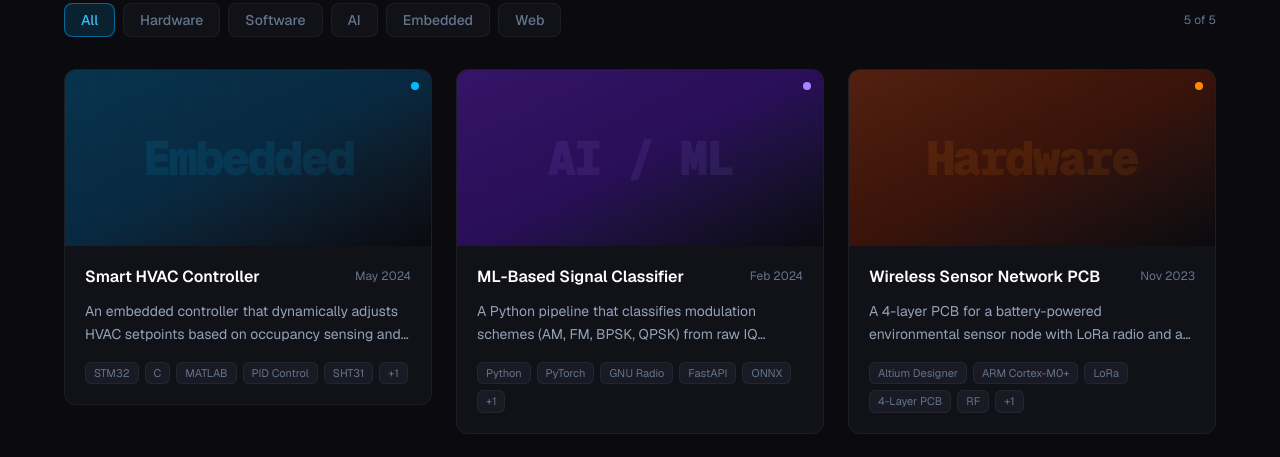
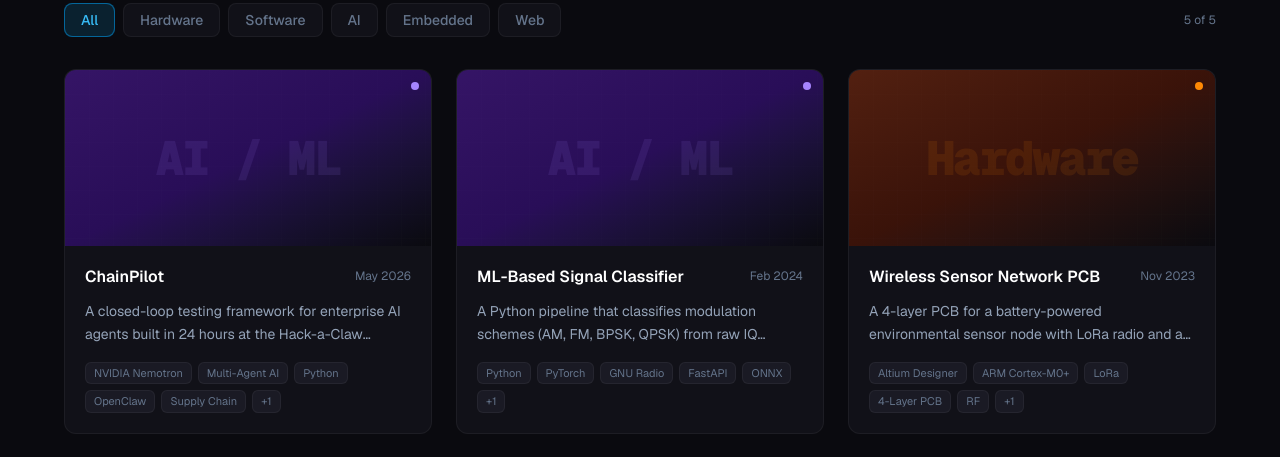
Before and after one commit to ethend5/Portfolio-Website, a Next.js app: page /projects in a window 1280 px wide. Shown: the part 319-776 px from the top of the page. Built offline with nearby package versions, Linux system fonts and the light colour scheme; no server answers.

Commit message:
ChainPilot

```diff
--- a/src/data/projects.ts
+++ b/src/data/projects.ts
@@ -2,28 +2,27 @@ import type { Project } from "@/types";
 
 export const projects: Project[] = [
   {
-    title: "Smart HVAC Controller",
-    slug: "smart-hvac-controller",
+    title: "ChainPilot",
+    slug: "chainpilot",
     description:
-      "An embedded controller that dynamically adjusts HVAC setpoints based on occupancy sensing and thermal modeling.",
+      "A closed-loop testing framework for enterprise AI agents built in 24 hours at the Hack-a-Claw NVIDIA Hackathon at UCSC, pairing a live supply chain simulation with a multi-agent pipeline powered by NVIDIA Nemotron.",
     longDescription:
-      "Designed and built a low-power embedded system using an STM32 microcontroller to replace a legacy thermostat. The system reads occupancy via a PIR sensor, ambient temperature and humidity via an SHT31, and adjusts a relay-driven HVAC unit using a PID control loop tuned with MATLAB. Data is logged over UART to a Raspberry Pi host for analysis.",
-    date: "2024-05",
-    tags: ["STM32", "C", "MATLAB", "PID Control", "SHT31", "FreeRTOS"],
-    image: "/projects/hvac-controller.png",
-    github: "https://github.com",
+      "Designed and built ChainPilot, a closed-loop testing framework for enterprise AI agents, in 24 hours for the Hack-a-Claw NVIDIA Hackathon at UCSC. The system pairs a live supply chain simulation with a multi-agent pipeline powered by NVIDIA Nemotron and orchestrated via OpenClaw. A proposer agent, a critic agent, and an executor agent work together against a real backend with constrained APIs. Every decision gets evaluated on measurable downstream KPIs including service level, cost, emissions, and profit.",
+    date: "2026-05",
+    tags: ["NVIDIA Nemotron", "Multi-Agent AI", "Python", "OpenClaw", "Supply Chain", "Agentic AI"],
+    image: "/projects/chainpilot.png",
     featured: true,
-    category: "embedded",
+    category: "ai",
     problem:
-      "Legacy thermostats in the lab caused 20–30 min overshoot cycles because they only used bang-bang control with no occupancy awareness.",
+      "Most AI agent frameworks only ask whether an agent completed a task. In enterprise environments, that is not enough. An agent might call the right API but still make a decision that makes the overall system worse. Existing evaluation tools focus on reasoning and tool use, but none of them measure what actually happens after the agent acts.",
     process:
-      "Modeled the room thermal dynamics in MATLAB/Simulink, tuned PID gains offline, then implemented the controller in C on FreeRTOS. Designed a custom shield PCB to interface the relay driver and sensor breakouts.",
+      "Started by reading research on agentic AI topics like ReAct, Reflexion, and multi-agent critique to find the gap between task completion and decision quality. From there, designed a system where three specialized agents handle proposal, critique and revision, and constrained execution separately. Built the supply chain simulation with KPIs that intentionally conflict with each other, so agents have to reason through real tradeoffs instead of just solving a static prompt.",
     challenges:
-      "Noise on the ADC lines from the relay switching required careful decoupling and a software median filter. FreeRTOS task priorities needed several iterations to prevent the PID task from starving the UART logger.",
+      "Keeping multi-agent state consistent across all three agent turns was tricky within a 24-hour build window. Making sure agents could not silently change simulation state required careful constraint enforcement at the API layer, so all execution had to flow through validated backend calls. Getting the real-time KPI comparison working on the dashboard, so users could see before and after impact clearly, also took several rounds of iteration under time pressure.",
     results:
-      "Reduced temperature overshoot from ±3°C to ±0.5°C. Energy logging showed a 14% reduction in compressor run-time compared to the baseline thermostat.",
+      "Delivered a fully deployed, working agent system within the 24-hour limit. The demo walked through a concrete supply chain scenario where Chicago had surplus inventory and the West Coast distribution center was at risk of stockout. The full propose, critique, and execute loop ran live, and the dashboard updated in real time showing measurable KPI changes after each agent decision.",
     lessons:
-      "Proper hardware–software co-design matters early — adding the PCB ground plane revision late cost a week. MATLAB Simulink is invaluable for de-risking control logic before flashing firmware.",
+      "Separating the simulator from the optimizer early on was the right call. It kept the agents honest and made the evaluation meaningful rather than circular. Defining the execution constraint model before writing agent logic also helped avoid a whole category of hard-to-debug bugs where agents were silently mutating state. Running a critic agent on top of the proposer noticeably improved decision quality, which was a good real-world validation of the core idea behind the project.",
   },
   {
     title: "ML-Based Signal Classifier",
```
